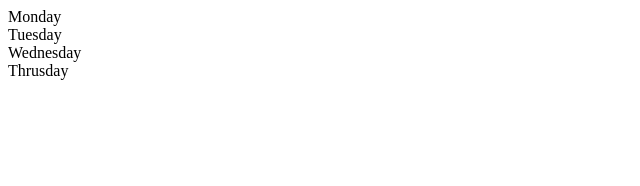
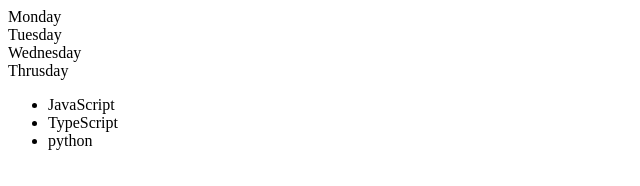
Before and after one commit to Raviranjan15April/JavaScript_ChaiAurCode, a plain HTML site: page DOM/index.html in a window 1280 px wide. Shown: the whole page, without its empty margins (0-640 px from the left). Drawn offline with Linux system fonts and the light colour scheme.

Commit message:
Add Element, Edit element & Delete element in JavaScript

```diff
--- a/DOM/index.html
+++ b/DOM/index.html
@@ -17,5 +17,11 @@
         <div class = "day" > Wednesday </div>
         <div class = "day" > Thrusday </div>
     </div>
+
+    <ul class="language-list">
+        <li> JavaScript</li>
+        <li> TypeScript</li>
+        <li> python</li>
+    </ul>
 </body>
 </html>
```
Also changed, not shown: DOM/Notes.js (+44 -1 lines).
